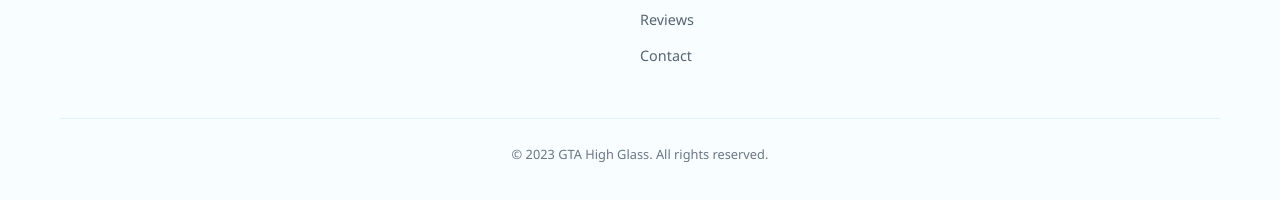
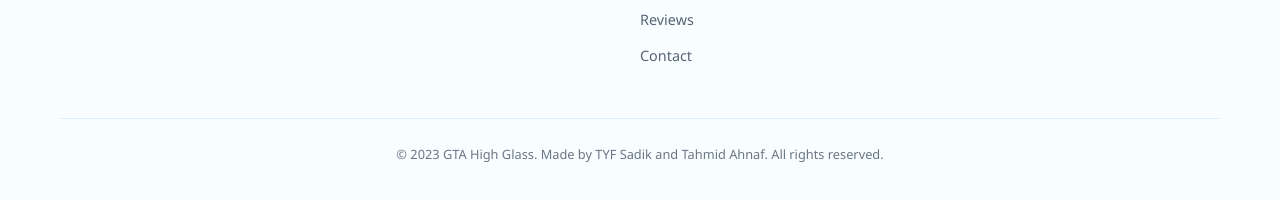
Before and after one commit to TYFSADIK/GTA_High_glass, a plain HTML site: page index.html in a window 1280 px wide. Shown: the part 6139-6339 px from the top of the page. Drawn offline with Linux system fonts and the light colour scheme.

Commit message:
Update index.html

```diff
--- a/index.html
+++ b/index.html
@@ -1911,7 +1911,7 @@
             </div>
 
             <div class="footer-bottom">
-                <p>© 2023 GTA High Glass. All rights reserved.</p>
+                <p>© 2023 GTA High Glass. Made by TYF Sadik and Tahmid Ahnaf. All rights reserved.</p>
             </div>
         </div>
     </footer>
```
